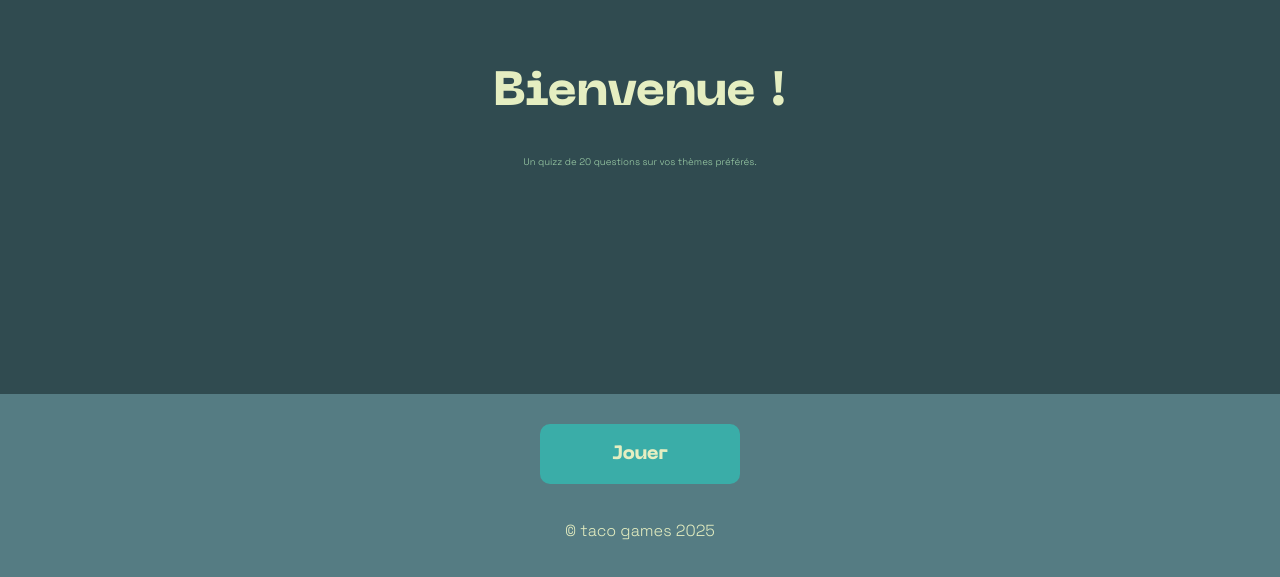
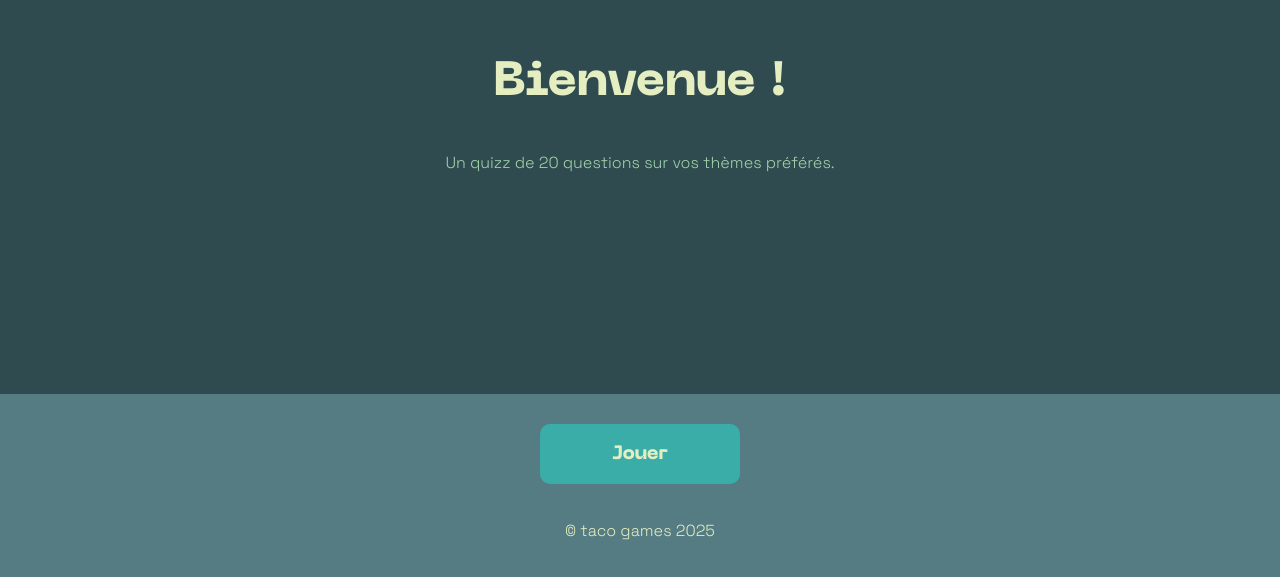
Before and after one commit to Vincent-0212/quizz-app, a website: page public/index.html in a window 1280 px wide. Shown: the part 223-800 px from the top of the page. Drawn offline with Linux system fonts and the light colour scheme.

Commit message:
Add files via upload

```diff
--- a/public/style.css
+++ b/public/style.css
@@ -266,7 +266,7 @@ footer p, #copyright {
 }
 
 #subtitle {
-  font-size: 0.6rem;
+  font-size: 1rem;
 }
 
 @media (max-width: 600px) {
```
